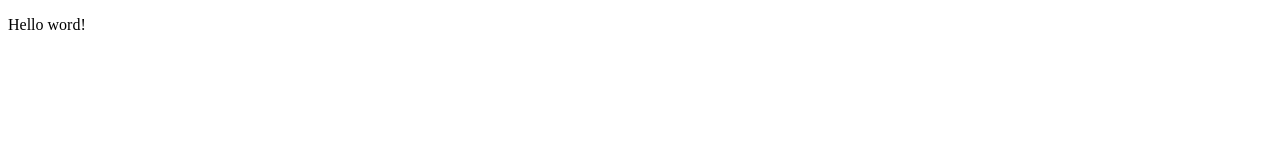
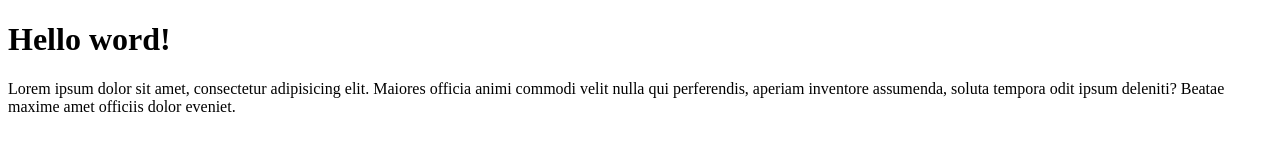
Before and after one commit to JakubWawszczyk/kursGitHelloRoman, a plain HTML site: page src/index.html in a window 1280 px wide. Drawn offline with Linux system fonts and the light colour scheme.

Commit message:
add subtitle to homepage

```diff
--- a/src/index.html
+++ b/src/index.html
@@ -6,6 +6,10 @@
     <title>Document</title>
   </head>
   <body>
-    <p>Hello word!</p>
+  <hgroup>
+    <h1>Hello word!</h1>
+    <p>Lorem ipsum dolor sit amet, consectetur adipisicing elit. Maiores officia animi commodi velit nulla qui perferendis, aperiam inventore assumenda, soluta tempora odit ipsum deleniti? Beatae maxime amet officiis dolor eveniet.</p>
+  </hgroup>
+
   </body>
 </html>
```
